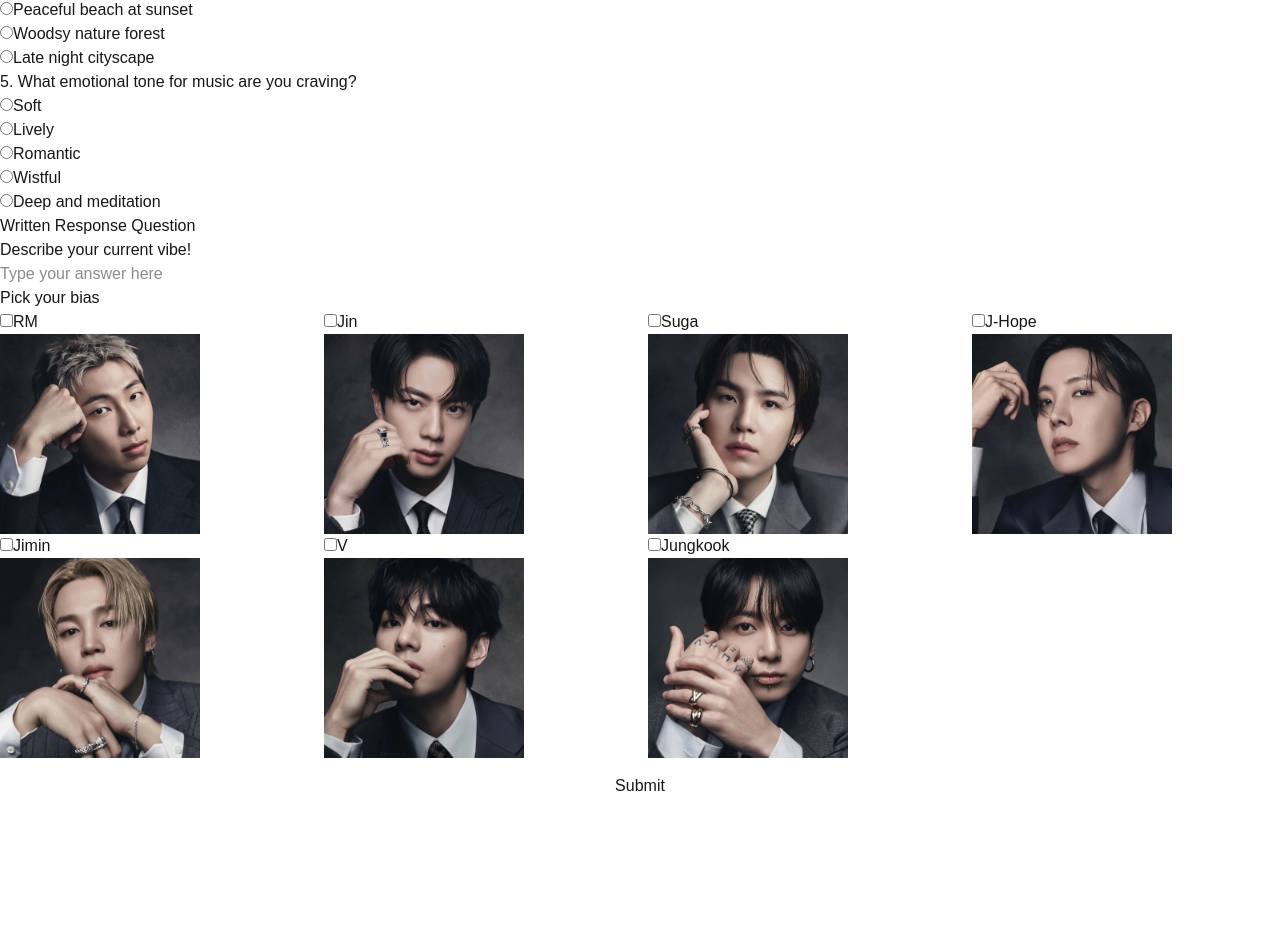
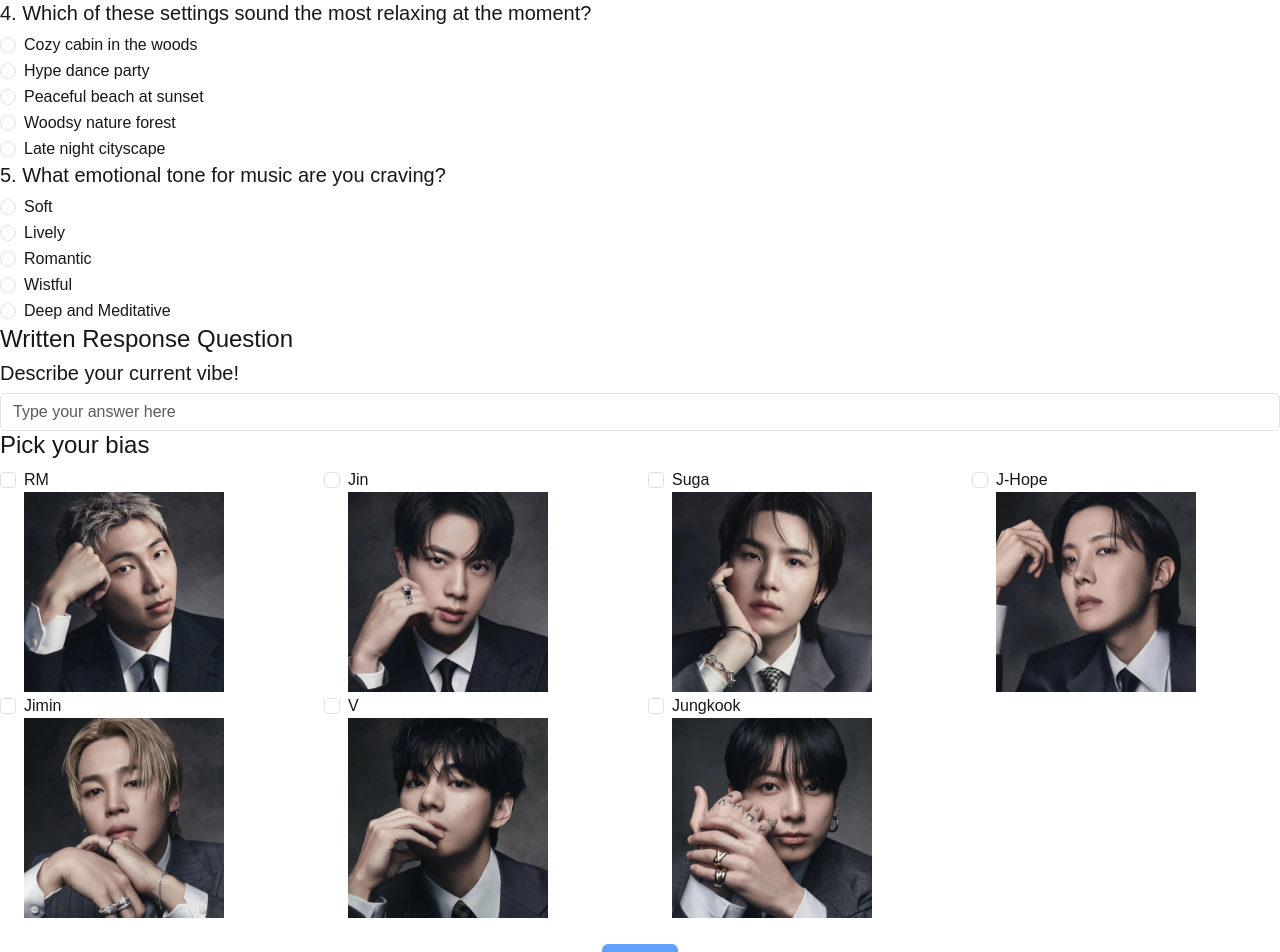
Before and after one commit to aimanahmedd/bangtan-bonanza, a Next.js app: page /vibe in a window 1280 px wide. Shown: the part 878-1830 px from the top of the page. Before the commit the page ends 1692 px from the top, so only its background shows below. Built offline with nearby package versions, Linux system fonts and the light colour scheme.

Commit message:
finalized and got quiz page to work

```diff
--- a/app/(authenticated)/layout.tsx
+++ b/app/(authenticated)/layout.tsx
@@ -1,5 +1,7 @@
 import React from 'react'
 import Navbar from "@/components/navbar"
+import "bootstrap/dist/css/bootstrap.min.css";
+//import "./globals.css";
 
 const Layout = ({ children }: {children: React.ReactNode})=>{
     return (
--- a/app/(authenticated)/vibe/page.tsx
+++ b/app/(authenticated)/vibe/page.tsx
@@ -13,9 +13,7 @@
 import jimin from "@/app/assets/JIMIN_ARIRANG.webp"
 import v from "@/app/assets/V_ARIRANG.webp"
 import jungkook from "@/app/assets/JK_ARIRANG.webp"
-import { navigate } from 'next/dist/client/components/segment-cache/navigation'
 import { Button, Card, Form } from 'react-bootstrap'
-import { image } from 'framer-motion/client'
 
 const MEMBERS = [
   {id: 'rm', name: 'RM', photo: rm},
@@ -31,13 +29,13 @@
 const top_row = MEMBERS.slice(0,4);
 const bottom_row = MEMBERS.slice(4)
 
-export default function QuizSection({navigateTo}: {navigateTo: (page: string) => void}){
+export default function QuizSection(){
   //to keep track of how many multiple choice questions answers we need and have
   const [mcqAnswers, setMcqAnswers] = useState<string[]>(new Array(5).fill(""));
   const [mcqAnswered, setMcqAnswered] = useState<boolean[]>(new Array(5).fill(false));
 
   //to keep track of how many written questions answers we need and have
-  const [writtenAnswer, setWrittenAnswer] = useState<string[]>([]);
+  const [writtenAnswer, setWrittenAnswer] = useState<string>('');
 
   //to keep track of how many bias questions answers we need and have
   const [biasAnswers, setBiasAnswers] = useState<string[]>([]);
@@ -57,14 +55,8 @@
     setMcqAnswered(updatedMCqAnswered)
   }
 
-    const handleWrittenAnswer = (questionIndex: number, value: string) =>{
-    //updating index to include new answer from multiple choice questions
-    const updatedWrittenAnswers = [...writtenAnswer];
-    updatedWrittenAnswers[questionIndex] = value
-
-    //updating questions array to include that another multiple choice
-
-    setWrittenAnswer(updatedWrittenAnswers);
+    const handleWrittenAnswer = (value: string) =>{
+      setWrittenAnswer(value);
   }
 
   const chooseBiases = (bias: string, checked: boolean) =>{
@@ -79,10 +71,24 @@
     }
     }
 
+  const router = useRouter();
 
   const answeredAllMCQs = mcqAnswered.every((answered)=> answered === true);
 
-  const canGeneratePlaylist = biasAnswered && (answeredAllMCQs || writtenAnswer.length > 0)
+  const hasWrittenAnswer = writtenAnswer[0]?.trim().length > 0;
+
+  const canGeneratePlaylist = biasAnswered && (answeredAllMCQs || hasWrittenAnswer)
+
+  const handleSubmit = () =>{
+    localStorage.setItem("lastVibeAnswers", JSON.stringify(
+      {
+        mcqAnswers,
+        writtenAnswer: writtenAnswer[0] || '',
+        bias: biasAnswers
+      }
+    ))
+    router.push('/playlist/test')
+  }
 
   console.log({ biasAnswered, answeredAllMCQs, writtenAnswerLen: writtenAnswer.length, biasAnswers, mcqAnswered });
       return(
@@ -132,7 +138,7 @@
             <Form.Check type="radio" label="Lively" name="q5" onChange={()=> handleMcqAnswer(4, "Lively")}/>
             <Form.Check type="radio" label="Romantic" name="q5" onChange={()=> handleMcqAnswer(4, "Romantic")}/>
             <Form.Check type="radio" label="Wistful" name="q5" onChange={()=> handleMcqAnswer(4, "Wistful")}/>
-            <Form.Check type="radio" label="Deep and meditation" name="q5" onChange={()=> handleMcqAnswer(4, "Deep and meditation")}/>
+            <Form.Check type="radio" label="Deep and Meditative" name="q5" onChange={()=> handleMcqAnswer(4, "Deep and meditation")}/>
           </Form>
         </div>
          {/*written response question*/}
@@ -141,7 +147,7 @@
           <h5>Describe your current vibe!</h5>
           <Form>
             <Form.Group controlId="q6">
-              <Form.Control type='text' placeholder="Type your answer here" value={writtenAnswer[0]} onChange={(e)=> handleWrittenAnswer(0, e.target.value)}
+              <Form.Control type='text' placeholder="Type your answer here" value={writtenAnswer[0]} onChange={(e)=> handleWrittenAnswer(e.target.value)}
               className="form-controlId"/>
             </Form.Group>
           </Form>
@@ -180,7 +186,8 @@
         <div className='text-center my-4'>
           <Button
             className="custom-button"
-
+            disabled={!canGeneratePlaylist}
+            onClick={handleSubmit}
           >Submit</Button>
         </div>
     </div>
```
